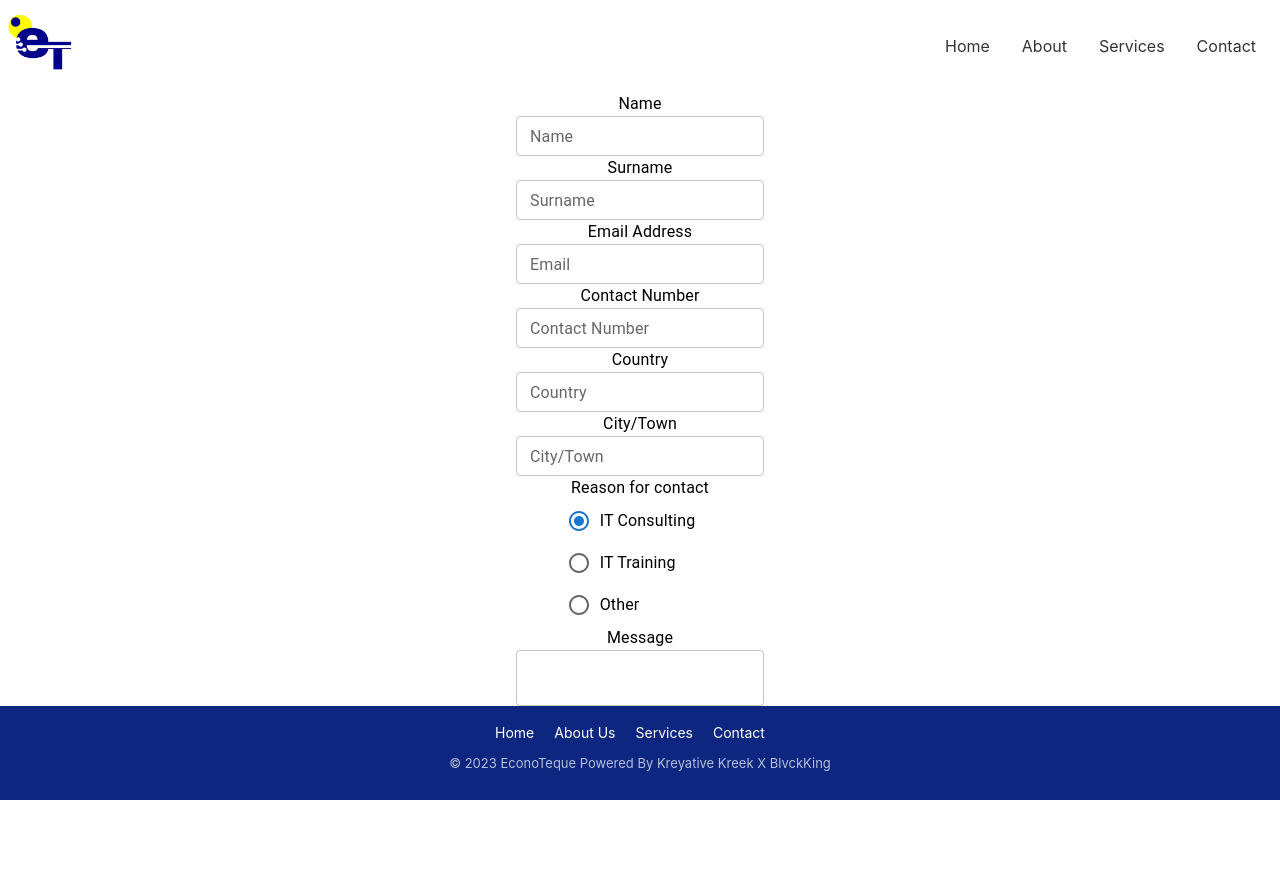
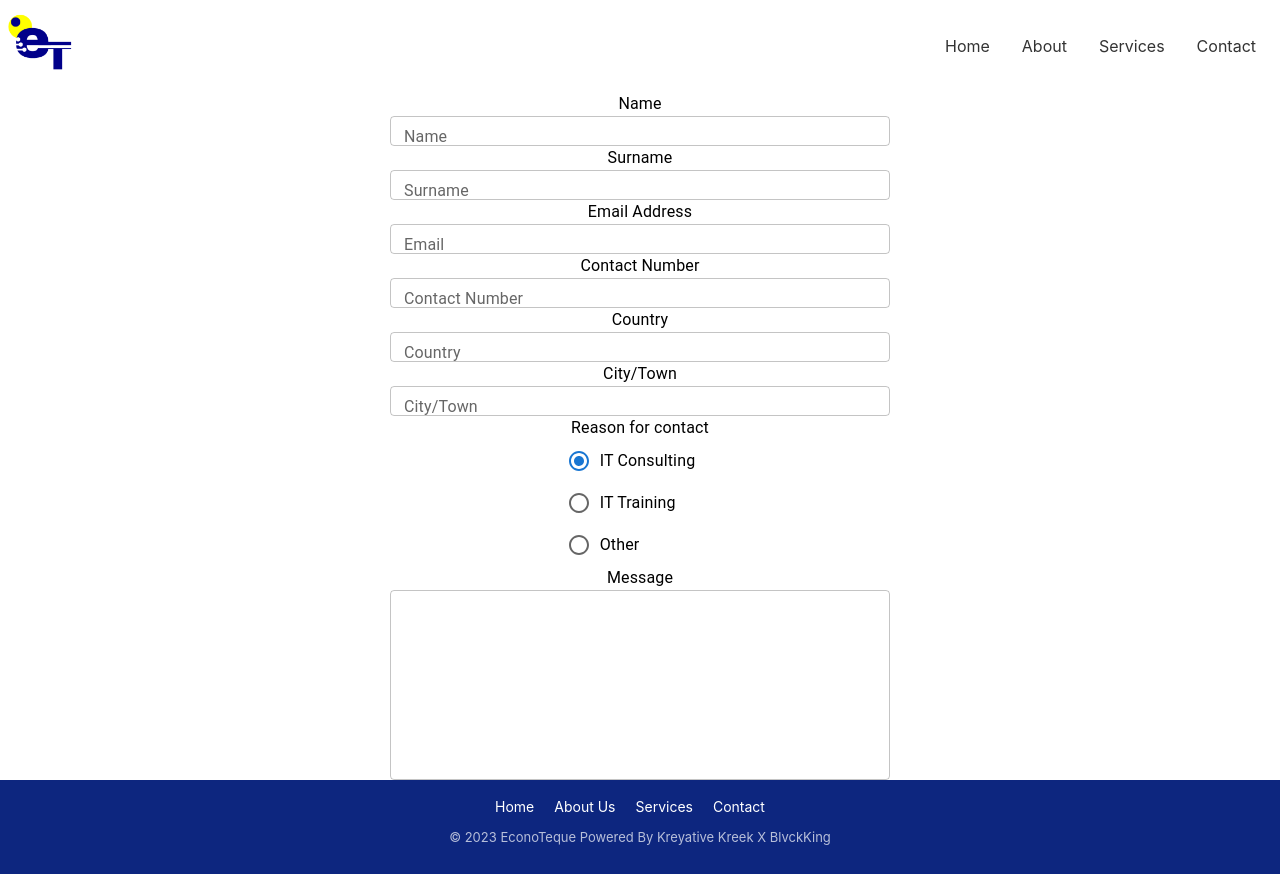
Before and after one commit to kgauzampe/econo, a React (Create React App) app: page /Contact in a window 1280 px wide. Before the commit the page ends 800 px from the top, so only its background shows below. Built offline with nearby package versions, Linux system fonts and the light colour scheme.

Commit message:
contact page update

```diff
--- a/src/Components/Contact/Contact.css
+++ b/src/Components/Contact/Contact.css
@@ -1,15 +1,7 @@
 .contact{
     padding: 2em;
 }
-.name {
-    height: 11.5px !important;
-    width: 553px !important;
+.contact-con{
+    border: 2px solid black;
+    padding: 10px;
 }
-
-/* .contact-con{
-    margin-bottom: 20px;
-}
-.footer-con{
-    position: relative;
-    margin-bottom: 20px;
-} */
--- a/src/Components/Contact/Contact.js
+++ b/src/Components/Contact/Contact.js
@@ -17,17 +17,72 @@ const Contact = () => {
             <Navbar />
             <div className="contact-con">
                 <Typography   >Name</Typography>
-                <TextField label="Name" variant="outlined"  id="filled-basic" size="small" className="name"/>
+                <TextField
+                label="Name"
+                variant="outlined"
+                id="filled-basic"
+                size="small"
+                sx={{
+                    width: 500
+                }}
+                InputProps={{ sx: { height: 30 } }}
+                placeholder="SX + InputProps"
+                 />
                 <Typography  id="filled-basic">Surname</Typography>
-                <TextField label="Surname" variant="outlined" size="small"/>
+                <TextField
+                label="Surname"
+                variant="outlined"
+                size="small"
+                sx={{
+                    width: 500
+                }}
+                InputProps={{ sx: { height: 30 } }}
+                placeholder="SX + InputProps"
+                />
                 <Typography  id="filled-basic">Email Address</Typography>
-                <TextField label="Email" variant="outlined" size="small"/>
+                <TextField
+                label="Email"
+                variant="outlined"
+                size="small"
+                sx={{
+                    width: 500
+                }}
+                InputProps={{ sx: { height: 30 } }}
+                placeholder="SX + InputProps"
+                />
                 <Typography  id="filled-basic">Contact Number</Typography>
-                <TextField label="Contact Number" variant="outlined" size="small"/>
+                <TextField
+                label="Contact Number"
+                variant="outlined"
+                size="small"
+                sx={{
+                    width: 500
+                }}
+                InputProps={{ sx: { height: 30 } }}
+                placeholder="SX + InputProps"
+                />
                 <Typography  id="filled-basic">Country</Typography>
-                <TextField label="Country" variant="outlined" size="small"/>
+                <TextField
+                label="Country"
+                variant="outlined"
+                size="small"
+                sx={{
+                    width: 500
+                }}
+                InputProps={{ sx: { height: 30 } }}
+                placeholder="SX + InputProps"
+                />
                 <Typography  id="filled-basic">City/Town</Typography>
-                <TextField label="City/Town" variant="outlined" size="small"/>
+                <TextField
+                label="City/Town"
+                variant="outlined"
+                size="small"
+                sx={{
+                    width: 500
+                }}
+                InputProps={{ sx: { height: 30 } }}
+                placeholder="SX + InputProps"
+                />
                 <div className="radio">
                 <FormControl component="fieldset">
                     <Typography>
@@ -46,7 +101,13 @@ const Contact = () => {
                 </FormControl>
                 </div>
                 <Typography  id="filled-basic">Message</Typography>
-                <TextField  variant="outlined" />
+                <TextField
+                variant="outlined"
+                sx={{
+                    width: 500
+                }}
+                InputProps={{ sx: { height: 190 } }}
+                />
             </div>
             <div className="footer-con">
             <Footer />
```
